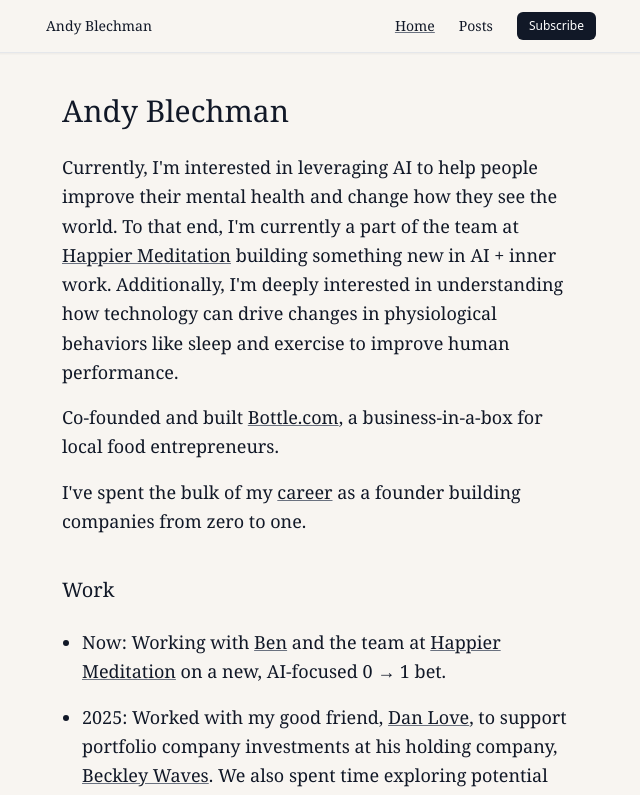
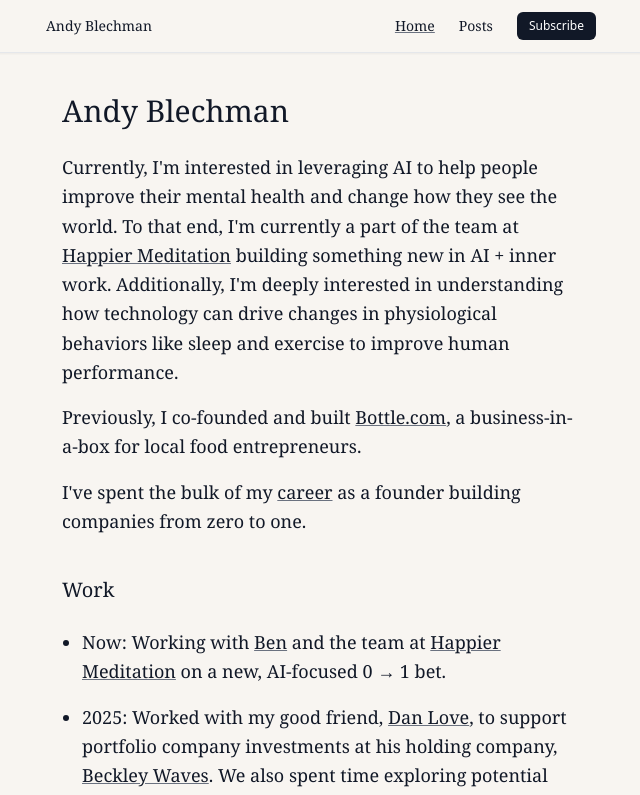
Before and after one commit to ablechman/andyblechman.com, a React (Vite) app: page / in a window 1280 px wide. Shown: the top 795 px of the page, without its empty margins (319-959 px from the left). Built offline with nearby package versions, Linux system fonts and the light colour scheme.

Commit message:
Home intro: Previously, I co-founded Bottle
Co-Authored-By: Claude Opus 5.5 <noreply@anthropic.com>
Claude-Session: https://claude.ai/code/session_016UMdc1rYe5eaa487WoE4GX

```diff
--- a/src/pages/Home.jsx
+++ b/src/pages/Home.jsx
@@ -27,7 +27,7 @@ const Home = () => {
             human performance.
           </p>
           <p>
-            Co-founded and built{' '}
+            Previously, I co-founded and built{' '}
             <a href="https://bottle.com" target="_blank" rel="noopener noreferrer" className={link}>
               Bottle.com
             </a>
```
